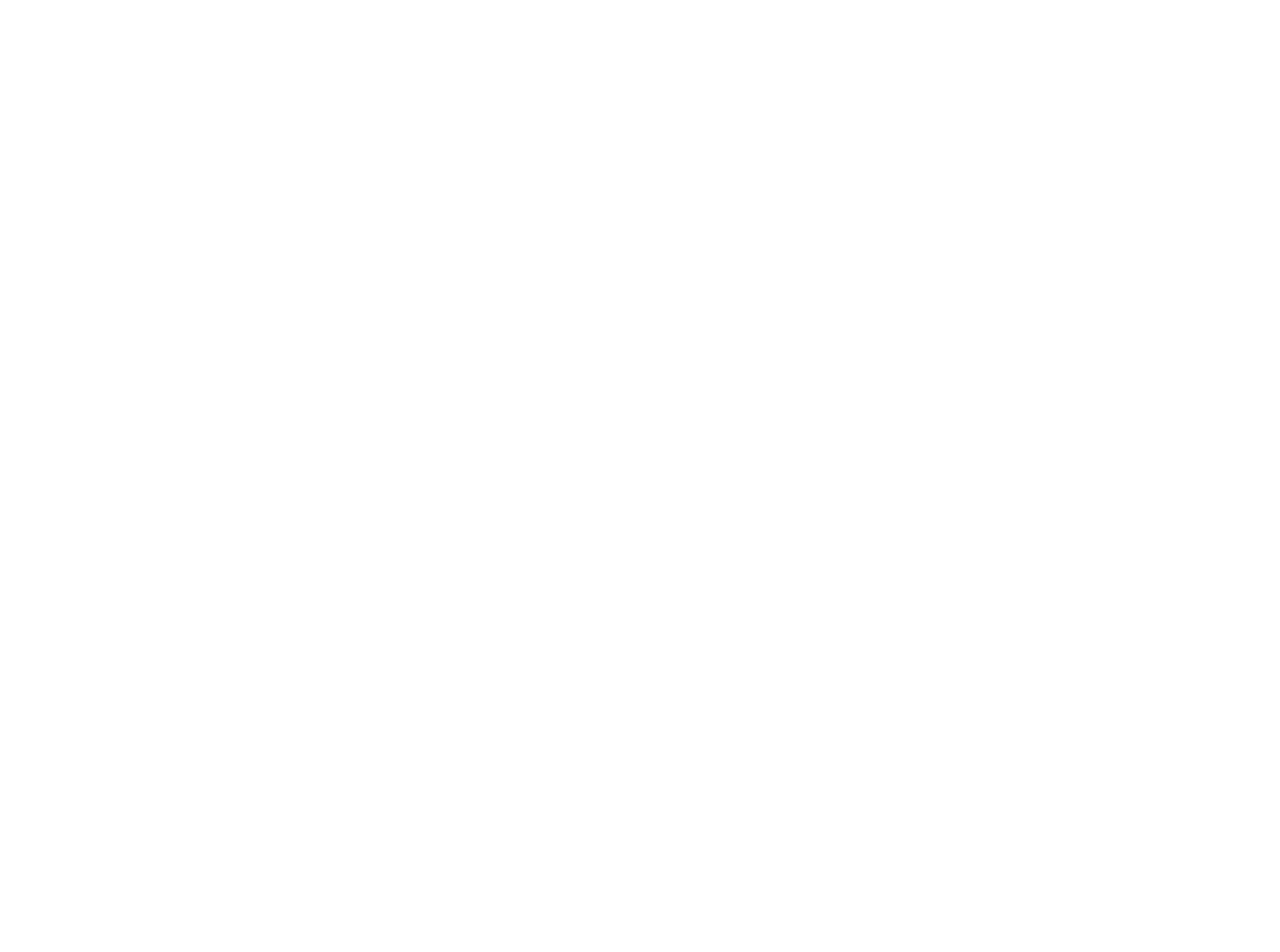
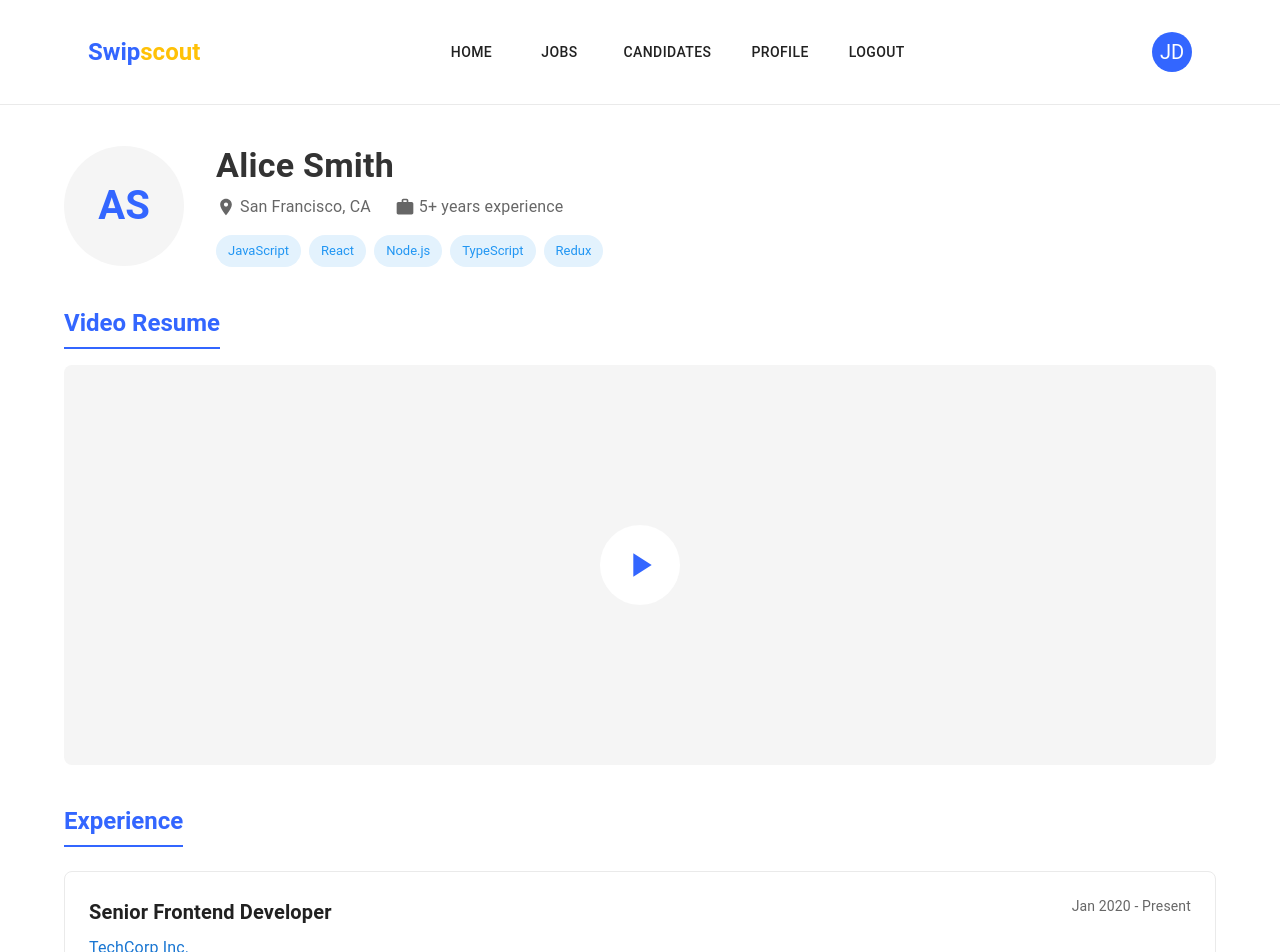
Before and after one commit to Voltamon/Swipescout, a React (Vite) app: page /candidateprofile in a window 1280 px wide. Before the commit this address had no page. Shown: the top 952 px of the page. Before the commit the page ends 800 px from the top, so only its background shows below. Built offline with nearby package versions, Linux system fonts and the light colour scheme.

Commit message:
candidate profile  by noura

```diff
--- a/public/styles.css
+++ b/public/styles.css
@@ -1,4 +1,4 @@
-/* General Styles */
+General Styles
 body {
   font-family: 'Poppins', sans-serif;
   margin: 0;
--- a/src/App.css
+++ b/src/App.css
@@ -1,4 +1,7 @@
-/* #root {
+
+body{
+  background:none
+}/* #root {
   max-width: 1280px;
   margin: 0 auto;
   padding: 2rem;
--- a/src/App.jsx
+++ b/src/App.jsx
@@ -15,6 +15,7 @@ import DashboardJobSeeker from './pages/DashboardJobSeeker.jsx'
 import JobSearchPage from "./pages/JobSearchPage.jsx";
 import EmployerDashboard from './pages/EmployerDashboard.jsx'
 import CandidateSearchPage from "./pages/CandidateSearchPage.jsx";
+import CandidateProfilePage from "./pages/CandidateProfilePage.jsx";
 
 function App() {
   console.log("App component loaded");
@@ -30,6 +31,7 @@ function App() {
           <Route path="/jobsearch" element={<JobSearchPage />} />
           <Route path="/employerdashboard" element={<EmployerDashboard />} />
           <Route path="/candidatesearch" element={<CandidateSearchPage />} />
+          <Route path="/candidateprofile" element={<CandidateProfilePage />} />
 
           <Route path="/loginform" element={<LoginForm />} />
           <Route path="/Home2" element={<Home />} />
--- a/src/index.css
+++ b/src/index.css
@@ -1,3 +1,7 @@
+
+body{
+  background:none
+}
 /* :root {
   font-family: system-ui, Avenir, Helvetica, Arial, sans-serif;
   line-height: 1.5;
--- /dev/null
+++ b/src/pages/CandidateProfilePage.jsx
@@ -0,0 +1,233 @@
+"use client"
+import {
+  AppBar,
+  Avatar,
+  Box,
+  Button,
+  Chip,
+  Container,
+  IconButton,
+  Paper,
+  Toolbar,
+  Typography,
+  useTheme,
+} from "@mui/material"
+import { LocationOn, PlayArrow, Work } from "@mui/icons-material"
+
+export default function CandidateProfilePage() {
+  const theme = useTheme()
+  theme.palette.background.default = '#ffffff';
+  return (
+    <Box sx={{ flexGrow: 1,background:'#ffffff' }}>
+      {/* Navigation Bar */}
+      <AppBar
+        position="static"
+        color="default"
+        elevation={0}
+        sx={{ backgroundColor: "white", borderBottom: "1px solid #eaeaea" }}
+      >
+        <Container maxWidth="lg">
+          <Toolbar sx={{ justifyContent: "space-between" }}>
+            <Typography variant="h5" component="div" sx={{ display: "flex", alignItems: "center" }}>
+              <Box component="span" sx={{ color: "#3366ff", fontWeight: "bold" }}>
+                Swip
+              </Box>
+              <Box component="span" sx={{ color: "#ffc107", fontWeight: "bold" }}>
+                scout
+              </Box>
+            </Typography>
+
+            <Box sx={{ display: "flex", gap: 3 }}>
+              <Button color="inherit" sx={{ fontWeight: 500 }}>
+                Home
+              </Button>
+              <Button color="inherit" sx={{ fontWeight: 500 }}>
+                Jobs
+              </Button>
+              <Button color="inherit" sx={{ fontWeight: 500 }}>
+                Candidates
+              </Button>
+              <Button color="inherit" sx={{ fontWeight: 500 }}>
+                Profile
+              </Button>
+              <Button color="inherit" sx={{ fontWeight: 500 }}>
+                Logout
+              </Button>
+            </Box>
+
+            <Avatar sx={{ bgcolor: "#3366ff" }}>JD</Avatar>
+          </Toolbar>
+        </Container>
+      </AppBar>
+
+      {/* Main Content */}
+      <Container maxWidth="lg" sx={{ mt: 5, mb: 8 }}>
+        {/* Candidate Profile Header */}
+        <Box sx={{ display: "flex", alignItems: "center", mb: 5 }}>
+          <Avatar
+            sx={{
+              bgcolor: "#f5f5f5",
+              color: "#3366ff",
+              width: 120,
+              height: 120,
+              fontSize: "2.5rem",
+              fontWeight: "bold",
+              mr: 4,
+            }}
+          >
+            AS
+          </Avatar>
+
+          <Box>
+            <Typography variant="h4" component="h1" sx={{ fontWeight: "bold", mb: 1, color: "#333" }}>
+              Alice Smith
+            </Typography>
+
+            <Box sx={{ display: "flex", flexWrap: "wrap", gap: 3, mb: 2 }}>
+              <Box sx={{ display: "flex", alignItems: "center" }}>
+                <LocationOn fontSize="small" sx={{ color: "text.secondary", mr: 0.5 }} />
+                <Typography variant="body1" color="text.secondary">
+                  San Francisco, CA
+                </Typography>
+              </Box>
+
+              <Box sx={{ display: "flex", alignItems: "center" }}>
+                <Work fontSize="small" sx={{ color: "text.secondary", mr: 0.5 }} />
+                <Typography variant="body1" color="text.secondary">
+                  5+ years experience
+                </Typography>
+              </Box>
+            </Box>
+
+            <Box sx={{ display: "flex", flexWrap: "wrap", gap: 1 }}>
+              <Chip
+                label="JavaScript"
+                sx={{
+                  bgcolor: "#e3f2fd",
+                  color: "#2196f3",
+                  borderRadius: "16px",
+                }}
+              />
+              <Chip
+                label="React"
+                sx={{
+                  bgcolor: "#e3f2fd",
+                  color: "#2196f3",
+                  borderRadius: "16px",
+                }}
+              />
+              <Chip
+                label="Node.js"
+                sx={{
+                  bgcolor: "#e3f2fd",
+                  color: "#2196f3",
+                  borderRadius: "16px",
+                }}
+              />
+              <Chip
+                label="TypeScript"
+                sx={{
+                  bgcolor: "#e3f2fd",
+                  color: "#2196f3",
+                  borderRadius: "16px",
+                }}
+              />
+              <Chip
+                label="Redux"
+                sx={{
+                  bgcolor: "#e3f2fd",
+                  color: "#2196f3",
+                  borderRadius: "16px",
+                }}
+              />
+            </Box>
+          </Box>
+        </Box>
+
+        {/* Video Resume Section */}
+        <Box sx={{ mb: 5 }}>
+          <Typography
+            variant="h5"
+            component="h2"
+            sx={{
+              color: "#3366ff",
+              fontWeight: "bold",
+              mb: 2,
+              pb: 1,
+              borderBottom: "2px solid #3366ff",
+              display: "inline-block",
+            }}
+          >
+            Video Resume
+          </Typography>
+
+          <Paper
+            elevation={0}
+            sx={{
+              bgcolor: "#f5f5f5",
+              height: 400,
+              display: "flex",
+              justifyContent: "center",
+              alignItems: "center",
+              borderRadius: 2,
+            }}
+          >
+            <IconButton
+              sx={{
+                bgcolor: "white",
+                "&:hover": {
+                  bgcolor: "white",
+                  opacity: 0.9,
+                },
+                width: 80,
+                height: 80,
+              }}
+            >
+              <PlayArrow sx={{ color: "#3366ff", fontSize: 40 }} />
+            </IconButton>
+          </Paper>
+        </Box>
+
+        {/* Experience Section */}
+        <Box>
+          <Typography
+            variant="h5"
+            component="h2"
+            sx={{
+              color: "#3366ff",
+              fontWeight: "bold",
+              mb: 3,
+              pb: 1,
+              borderBottom: "2px solid #3366ff",
+              display: "inline-block",
+            }}
+          >
+            Experience
+          </Typography>
+
+          <Paper elevation={0} sx={{ p: 3, border: "1px solid #eaeaea", borderRadius: 2 }}>
+            <Box sx={{ display: "flex", justifyContent: "space-between", alignItems: "flex-start" }}>
+              <Box>
+                <Typography variant="h6" component="h3" sx={{ fontWeight: "bold", mb: 1 }}>
+                  Senior Frontend Developer
+                </Typography>
+                <Typography variant="body1" color="primary" sx={{ mb: 2 }}>
+                  TechCorp Inc.
+                </Typography>
+              </Box>
+              <Typography variant="body2" color="text.secondary">
+                Jan 2020 - Present
+              </Typography>
+            </Box>
+
+            <Typography variant="body1" sx={{ color: "#555" }}>
+              Led the development of responsive web applications using React, Redux, and TypeScript. Collaborated with
+              UX/UI designers to implement pixel-perfect interfaces. Mentored junior developers and conducted code
+              reviews to ensure high code quality.
+            </Typography>
+          </Paper>
+        </Box>
+      </Container>
+    </Box>
+  )
+}
--- a/src/pages/LandingPageNoura/LandingPageNoura.css
+++ b/src/pages/LandingPageNoura/LandingPageNoura.css
@@ -1,11 +1,13 @@
 body {
-  background: linear-gradient(to right, #1a032a, #003366);
   color: #5D9BCF;
   font-family: "Poppins", sans-serif;
   margin: 0;
   padding: 0;
 }
+.landing{
+  background: linear-gradient(to right, #1a032a, #003366);
 
+}
 h2 {
   text-align: center;
   font-size: 2.5rem;
--- a/src/pages/LandingPageNoura/LandingPageNoura.jsx
+++ b/src/pages/LandingPageNoura/LandingPageNoura.jsx
@@ -32,7 +32,7 @@ const LandingPageNoura = () => {
     },
   ];
   return (
-    <div>
+    <div className="landing">
       <Header3 />
       <HeroSection />
       <div>
```
